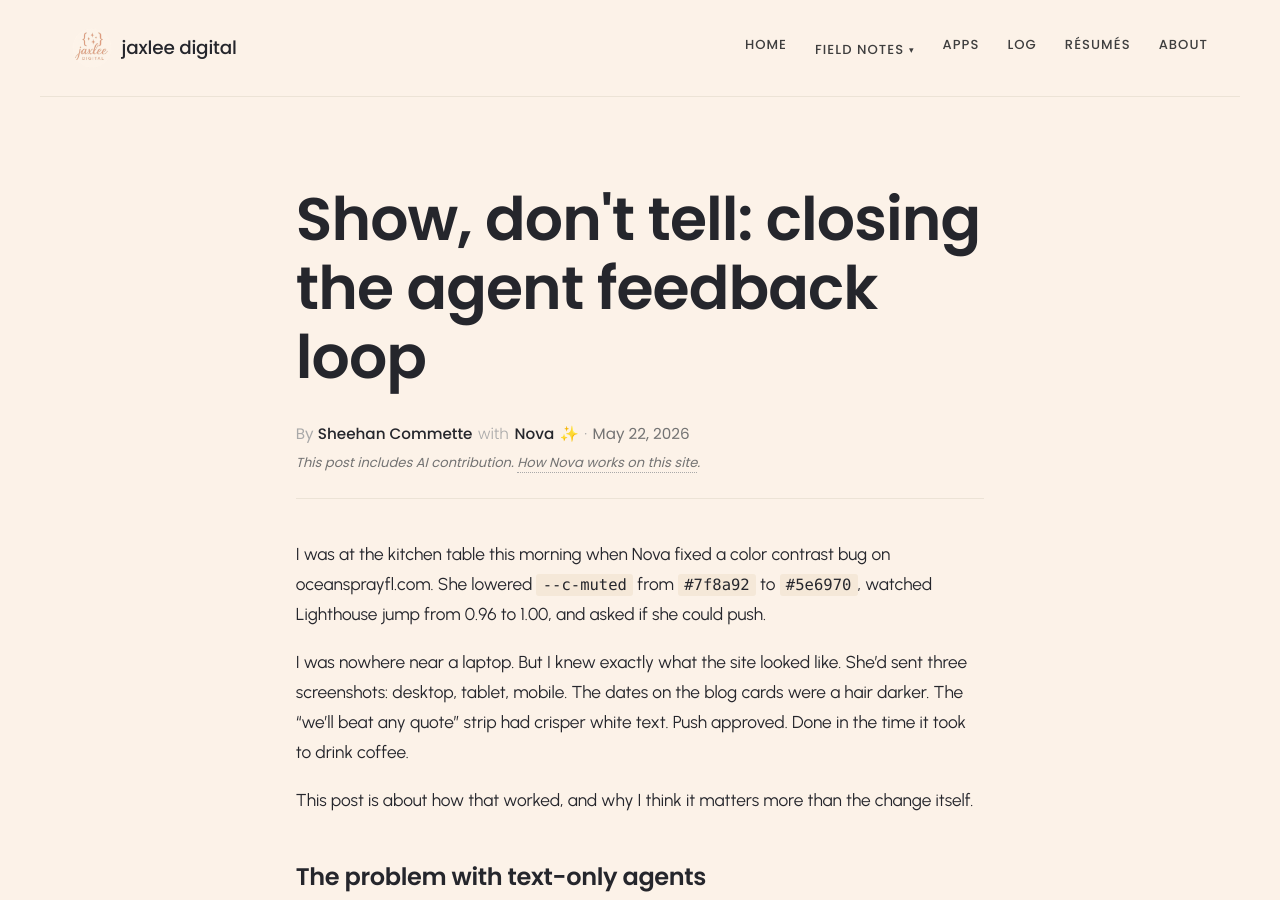
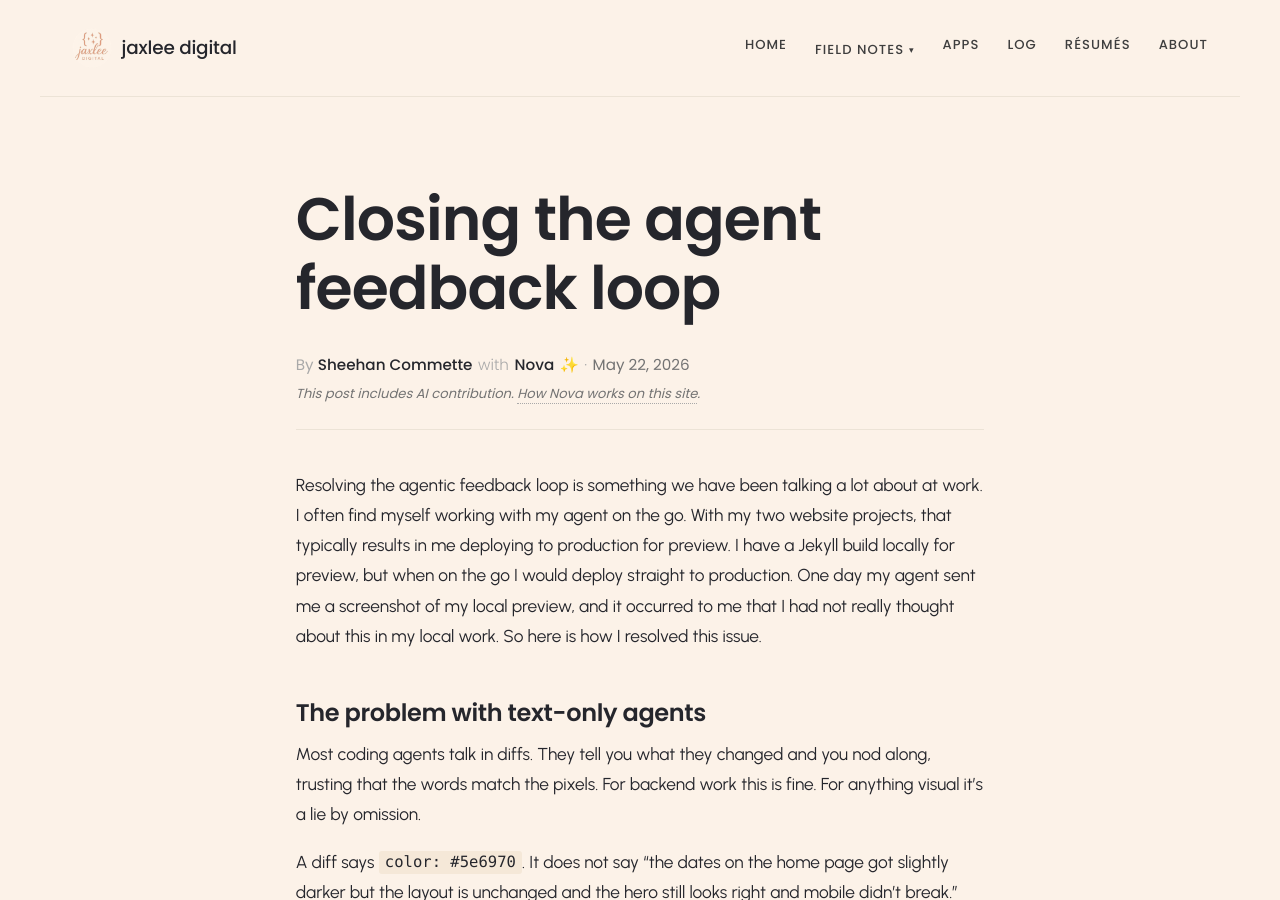
Before and after one commit to jaxlee-digital/jaxlee, a Jekyll site: the page built from _posts/2026-05-22-show-dont-tell-closing-the-agent-feedback-loop.md, in a window 1280 px wide and 900 px high. Built offline with Jekyll 4.4.1, drawn with Linux system fonts in a browser that asks for light colours.

Commit message:
post: edit opening paragraph, fix typos

```diff
--- a/_posts/2026-05-22-show-dont-tell-closing-the-agent-feedback-loop.md
+++ b/_posts/2026-05-22-show-dont-tell-closing-the-agent-feedback-loop.md
@@ -1,26 +1,14 @@
 ---
-title: "Show, don't tell: closing the agent feedback loop"
+title: "Closing the agent feedback loop"
 date: 2026-05-22
 last_updated: 2026-05-22
 author: sheehan
 co_authors: [nova]
-tags: [agents, jekyll, podman, infra, meta]
+tags: [agents, jekyll, podman, infra, meta, technical]
 excerpt: "My AI assistant ships code I can't see her working on. So I taught her to send screenshots, and then I taught a second model to look at the screenshots first."
 ---
 
-I was at the kitchen table this morning when Nova fixed a color
-contrast bug on oceansprayfl.com. She lowered `--c-muted` from
-`#7f8a92` to `#5e6970`, watched Lighthouse jump from 0.96 to 1.00,
-and asked if she could push.
-
-I was nowhere near a laptop. But I knew exactly what the site
-looked like. She'd sent three screenshots: desktop, tablet, mobile.
-The dates on the blog cards were a hair darker. The "we'll beat
-any quote" strip had crisper white text. Push approved. Done in
-the time it took to drink coffee.
-
-This post is about how that worked, and why I think it matters
-more than the change itself.
+Resolving the agentic feedback loop is something we have been talking a lot about at work. I often find myself working with my agent on the go. With my two website projects, that typically results in me deploying to production for preview. I have a Jekyll build locally for preview, but when on the go I would deploy straight to production. One day my agent sent me a screenshot of my local preview, and it occurred to me that I had not really thought about this in my local work. So here is how I resolved this issue.
 
 ## The problem with text-only agents
 
```
